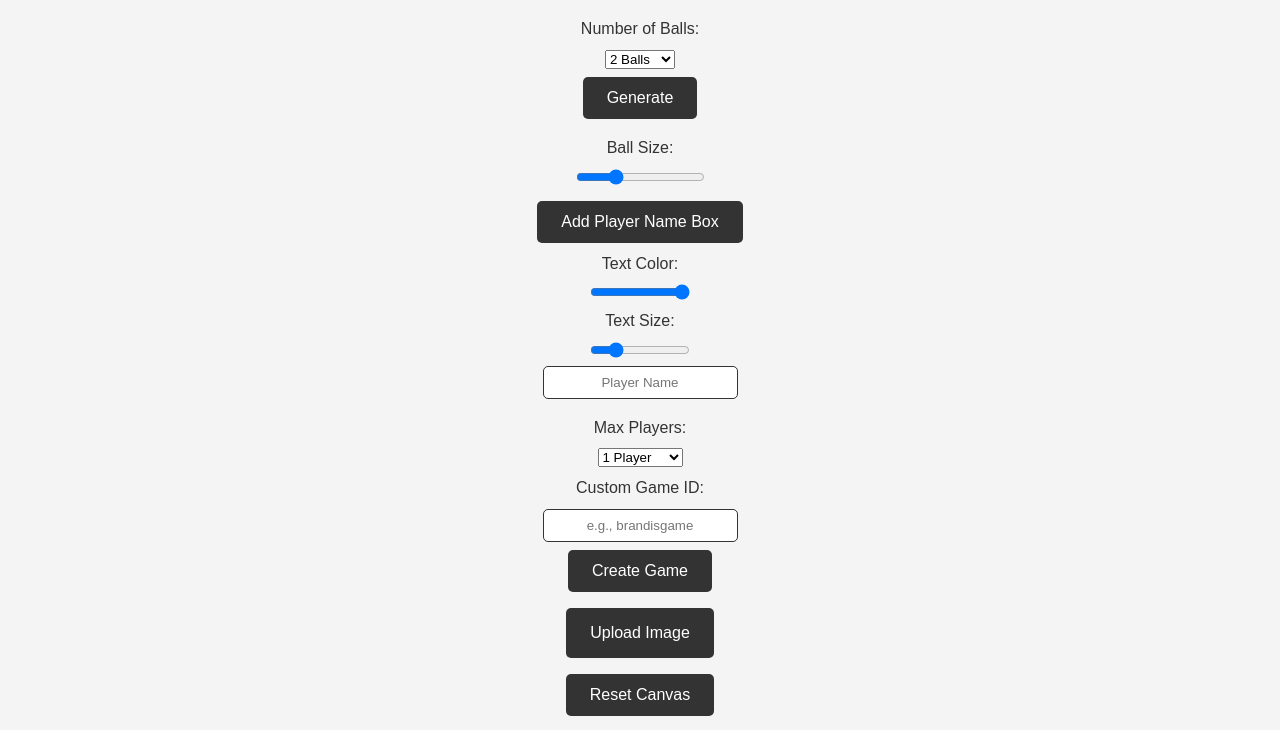
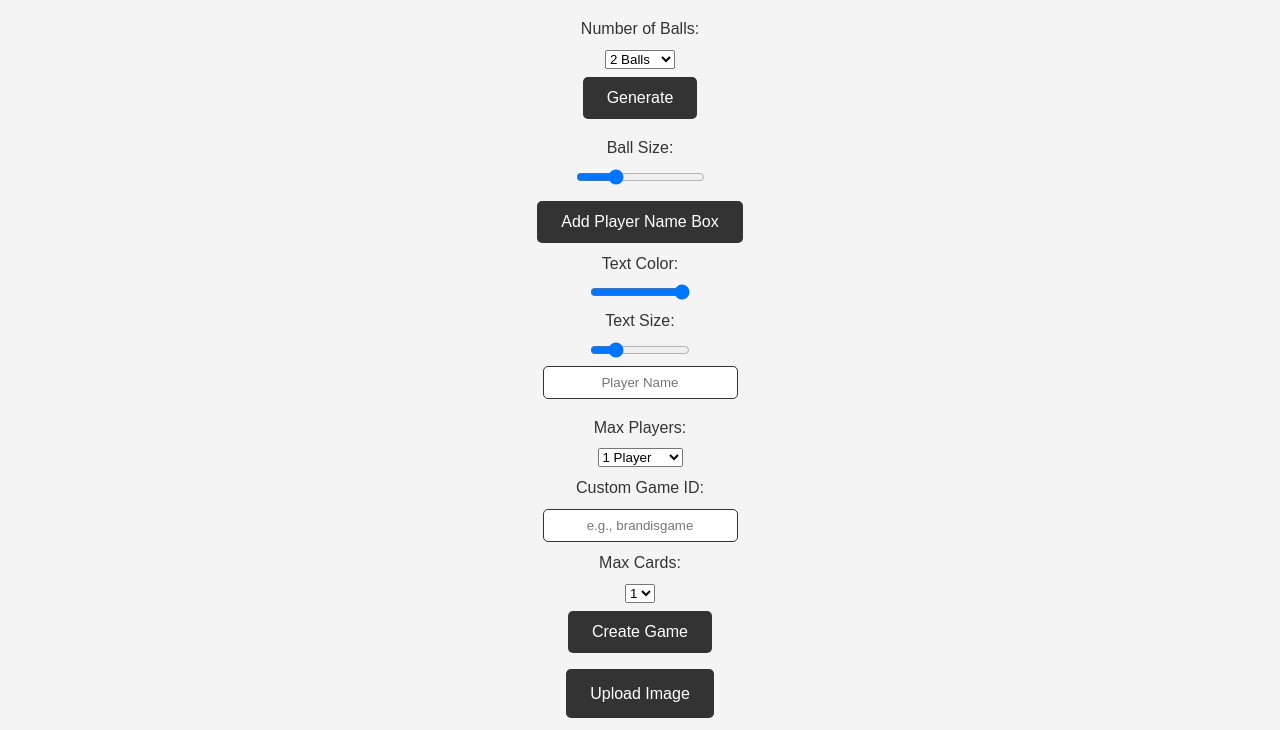
Before and after one commit to fknsavage/holdzdashboard, a plain HTML site: page index.html in a window 1280 px wide. Shown: the part 70-800 px from the top of the page. Drawn offline with Linux system fonts and the light colour scheme.

Commit message:
Update index.html

```diff
--- a/index.html
+++ b/index.html
@@ -59,6 +59,13 @@
                 </select>
                 <label for="custom-game-id">Custom Game ID:</label>
                 <input type="text" id="custom-game-id" placeholder="e.g., brandisgame">
+                <label for="max-cards-per-player">Max Cards:</label>
+                <select id="max-cards-per-player">
+                    <option value="1">1</option>
+                    <option value="2">2</option>
+                    <option value="3">3</option>
+                    <option value="4">4</option>
+                </select>
                 <button id="create-game-btn">Create Game</button>
             </div>
             <div class="upload-controls">
```
